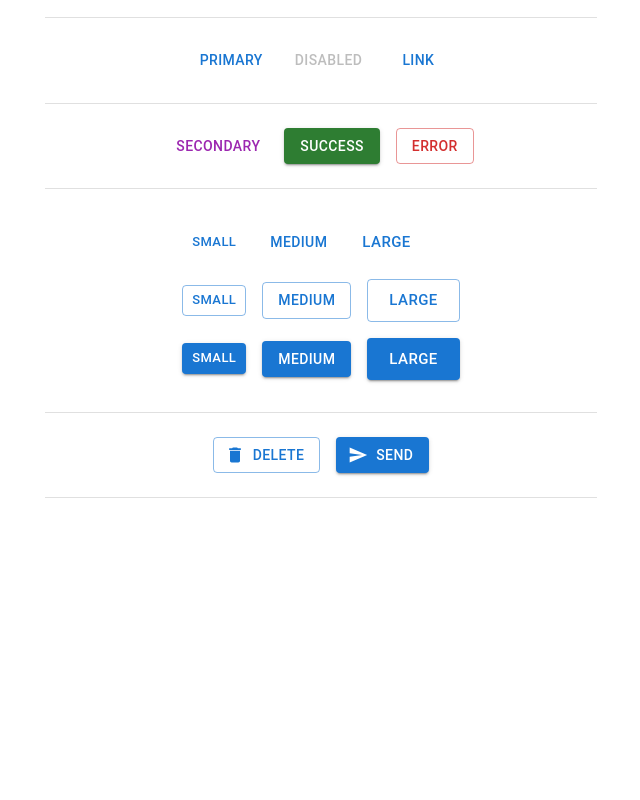
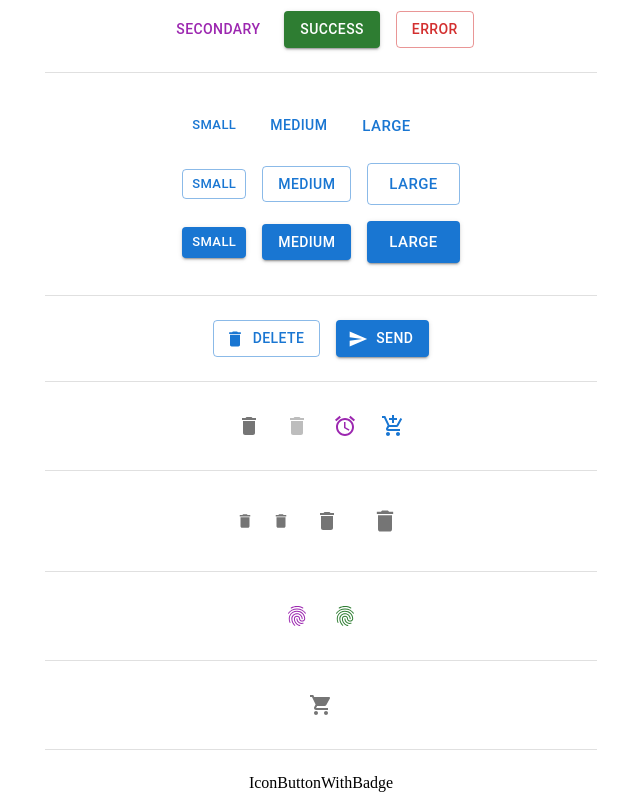
Before and after one commit to watcharakornton/mui_tutorials, a React (Vite) app: page / in a window 1280 px wide. Shown: the part 193-993 px from the top of the page, without its empty margins (319-959 px from the left). Before the commit the page ends 816 px from the top, so only its background shows below. Built offline with nearby package versions, Linux system fonts and the light colour scheme.

Commit message:
Add IconButtonWithBadge into Button Component

```diff
--- a/src/App.jsx
+++ b/src/App.jsx
@@ -2,7 +2,18 @@ import * as React from 'react';
 import { Box, Divider, Stack, Container } from '@mui/material';
 
 // import { ComboBox, Playground, CountrySelect, Grouped, RenderGroup, DisabledOptions } from "./inputs/AutocompleteComponent"
-import { BasicButtons, TextButtons, ColorButtons, ButtonSizes, IconLabelButtons } from './inputs/ButtonComponent';
+import {
+  BasicButtons,
+  TextButtons,
+  ColorButtons,
+  ButtonSizes,
+  IconLabelButtons,
+  IconButtons,
+  IconButtonSizes,
+  IconButtonColors,
+  LoadingIconButton,
+  IconButtonWithBadge,
+} from './inputs/ButtonComponent';
 
 
 function App() {
@@ -27,17 +38,26 @@ function App() {
         <DisabledOptions />
         <Divider sx={{ width: "100%" }} /> */}
 
-        <Divider sx={{ width: "100%"}} />
+        <Divider sx={{ width: "100%" }} />
         <BasicButtons />
-        <Divider sx={{ width: "100%"}} />
+        <Divider sx={{ width: "100%" }} />
         <TextButtons />
-        <Divider sx={{ width: "100%"}} />
+        <Divider sx={{ width: "100%" }} />
         <ColorButtons />
-        <Divider sx={{ width: "100%"}} />
+        <Divider sx={{ width: "100%" }} />
         <ButtonSizes />
-        <Divider sx={{ width: "100%"}} />
+        <Divider sx={{ width: "100%" }} />
         <IconLabelButtons />
-        <Divider sx={{ width: "100%"}} />
+        <Divider sx={{ width: "100%" }} />
+        <IconButtons />
+        <Divider sx={{ width: "100%" }} />
+        <IconButtonSizes />
+        <Divider sx={{ width: "100%" }} />
+        <IconButtonColors />
+        <Divider sx={{ width: "100%" }} />
+        <LoadingIconButton />
+        <Divider sx={{ width: "100%" }} />
+        <IconButtonWithBadge />
       </Stack>
     </Container>
   )
--- a/src/inputs/ButtonComponent.jsx
+++ b/src/inputs/ButtonComponent.jsx
@@ -1,6 +1,87 @@
 import * as React from 'react';
-import { Stack, Box, Button } from '@mui/material';
-import { Delete as DeleteIcon, Send as SendIcon } from '@mui/icons-material';
+import { Stack, Box, Button, IconButton, Tooltip } from '@mui/material';
+import {
+    Delete as DeleteIcon,
+    Send as SendIcon,
+    Alarm as AlarmIcon,
+    AddShoppingCart as AddShoppingCartIcon,
+    ShoppingCart as ShoppingCartIcon,
+    Fingerprint
+} from '@mui/icons-material';
+
+export const IconButtonWithBadge = () => {
+    return (
+        <div>IconButtonWithBadge</div>
+    )
+}
+
+export const LoadingIconButton = () => {
+    const [loading, setLoading] = React.useState(false);
+    React.useEffect(() => {
+        const timeout = setTimeout(() => {
+            setLoading(false);
+        }, 2000);
+        return () => clearTimeout(timeout);
+    });
+    return (
+        <Tooltip title="Cleck to see loading">
+            <IconButton onClick={() => setLoading(true)} loading={loading}>
+                <ShoppingCartIcon />
+            </IconButton>
+        </Tooltip>
+    );
+}
+
+export const IconButtonColors = () => {
+    return (
+        <Stack direction="row" spacing={1}>
+            <IconButton aria-label="fingerprint" color="secondary">
+                <Fingerprint />
+            </IconButton>
+            <IconButton aria-label="fingerprint" color="success">
+                <Fingerprint />
+            </IconButton>
+        </Stack>
+    )
+}
+
+export const IconButtonSizes = () => {
+    return (
+        <Stack direction="row" spacing={1} sx={{ alignItems: 'center' }}>
+            <IconButton aria-label="delete" size="small">
+                <DeleteIcon fontSize="inherit" />
+            </IconButton>
+            <IconButton aria-label="delete" size="small">
+                <DeleteIcon fontSize="inherit" />
+            </IconButton>
+            <IconButton aria-label="delete" size="large">
+                <DeleteIcon />
+            </IconButton>
+            <IconButton aria-label="delete" size="large">
+                <DeleteIcon fontSize="inherit" />
+            </IconButton>
+        </Stack>
+    )
+}
+
+export const IconButtons = () => {
+    return (
+        <Stack direction="row" spacing={1}>
+            <IconButton aria-label="delete">
+                <DeleteIcon />
+            </IconButton>
+            <IconButton aria-label="delete" disabled color="primary">
+                <DeleteIcon />
+            </IconButton>
+            <IconButton color="secondary" aria-label="add on alarm">
+                <AlarmIcon />
+            </IconButton>
+            <IconButton color="primary" aria-label="add to shopping cart">
+                <AddShoppingCartIcon />
+            </IconButton>
+        </Stack>
+    )
+}
 
 export const IconLabelButtons = () => {
     return (
```
